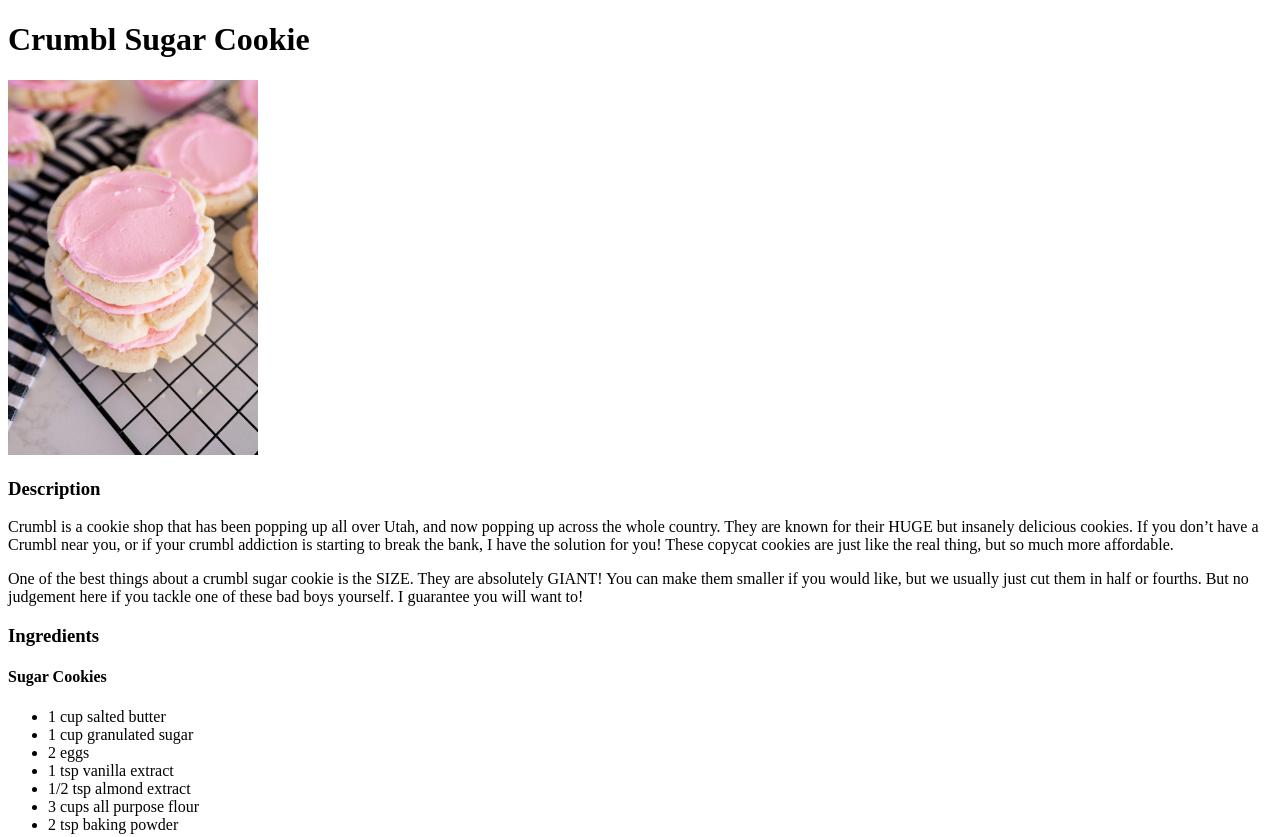
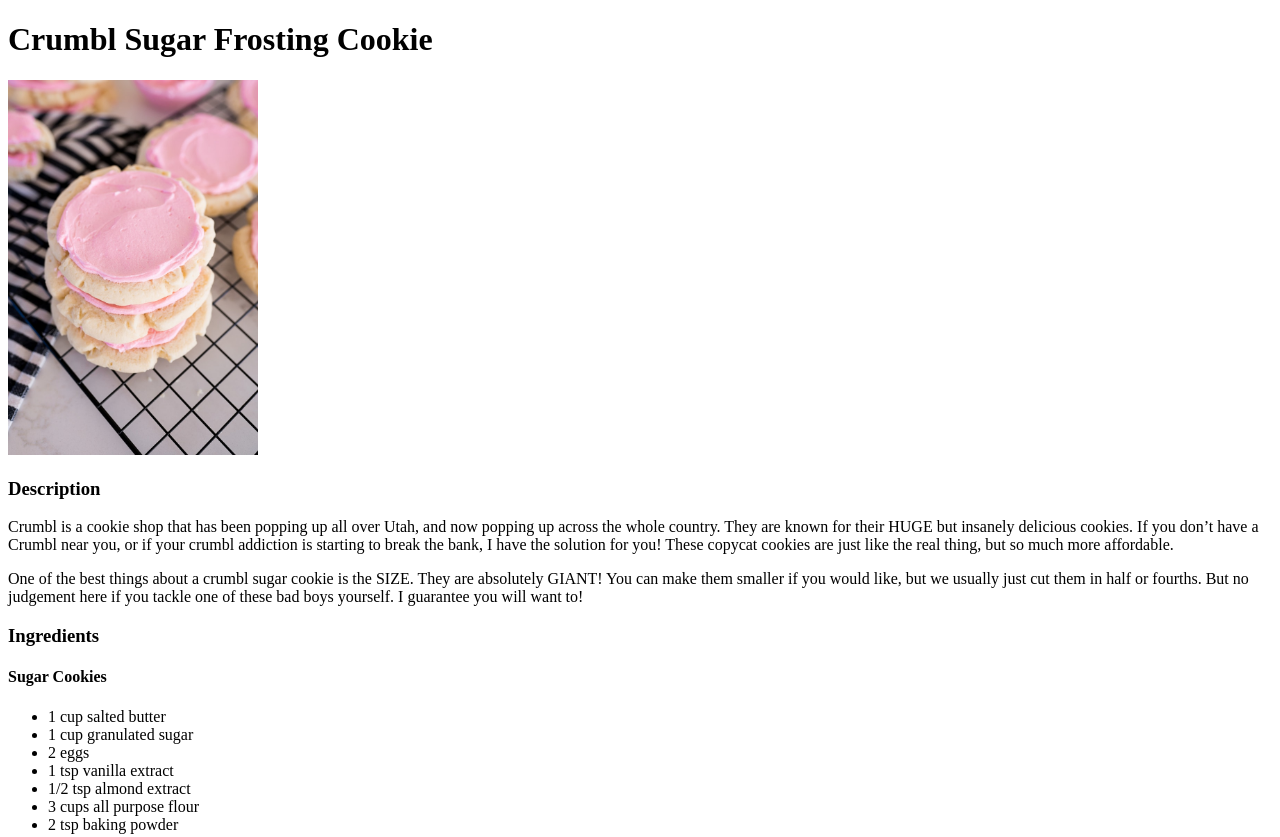
Before and after one commit to andepants/odin_recipes, a plain HTML site: page recipes/Sugar_cookie.html in a window 1280 px wide. Shown: the top 837 px of the page. Drawn offline with Linux system fonts and the light colour scheme.

Commit message:
typo fix

```diff
--- a/recipes/Sugar_cookie.html
+++ b/recipes/Sugar_cookie.html
@@ -5,7 +5,7 @@
         <Title>Crumbl Sugar Cookie</Title>
     </head>
     <body>
-        <h1>Crumbl Sugar Cookie</h1>
+        <h1>Crumbl Sugar Frosting Cookie</h1>
         <img src="../recipes/sugar_cookie.jpg" width = "250">
         <h3>Description</h3>
         <p>Crumbl is a cookie shop that has been popping up all over Utah, and now popping up across the whole country. They are known for their HUGE but insanely delicious cookies. If you don’t have a Crumbl near you, or if your crumbl addiction is starting to break the bank, I have the solution for you! These copycat cookies are just like the real thing, but so much more affordable.</p>
```
